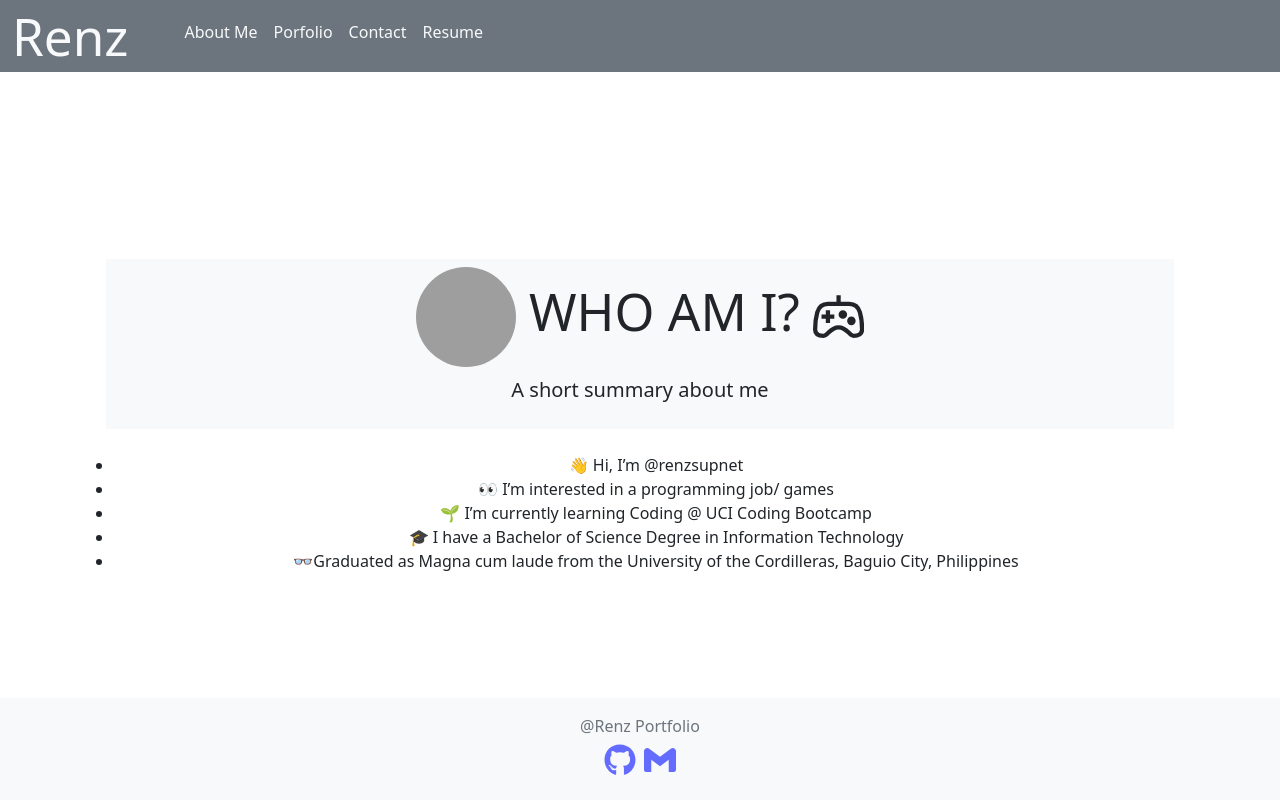
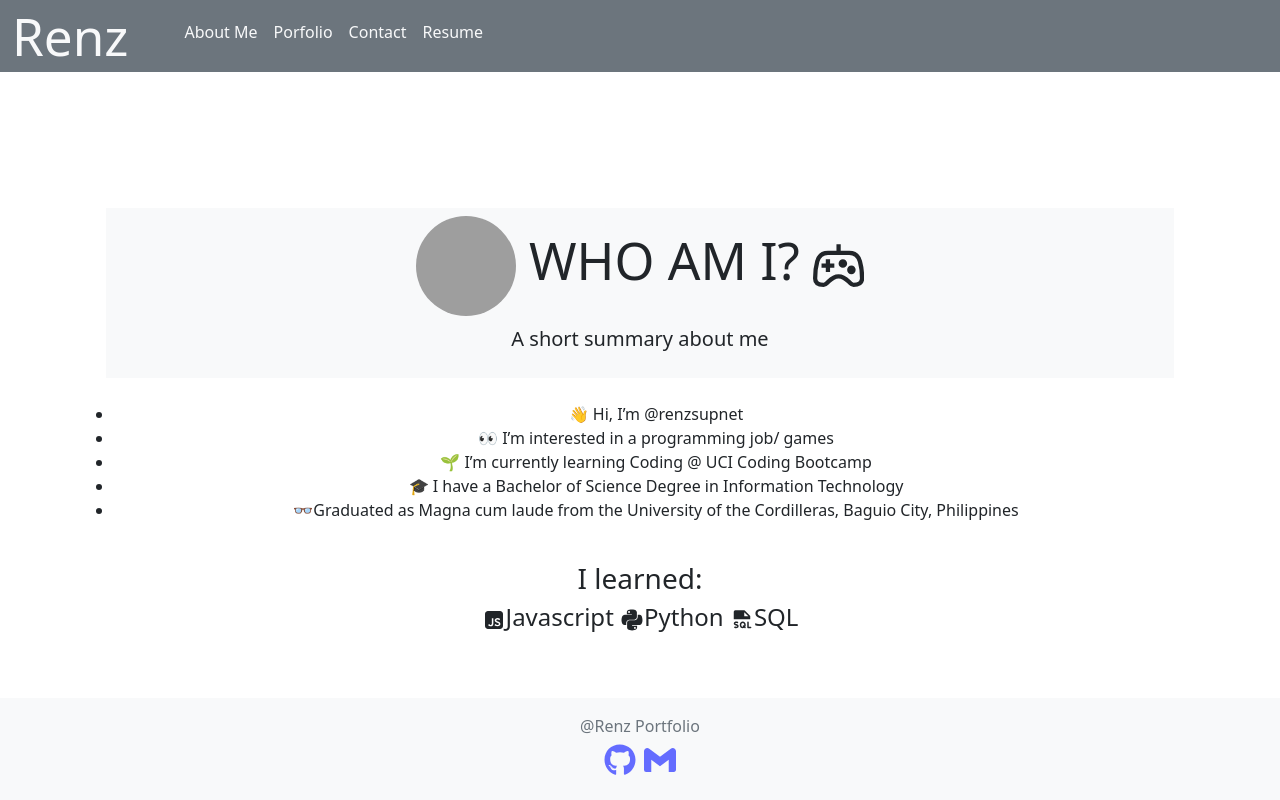
Before and after one commit to renzsupnet/20_React_Portfolio, a React (Vite) app: page / in a window 1280 px wide. Built offline with nearby package versions, Linux system fonts and the light colour scheme; grey boxes are pictures that could not be loaded.

Commit message:
fixed inconsistencies in styling in about us page

```diff
--- a/src/pages/HomePage.jsx
+++ b/src/pages/HomePage.jsx
@@ -1,4 +1,7 @@
+import { RiJavascriptFill } from "react-icons/ri";
 import { GrGamepad } from "react-icons/gr";
+import { FaPython } from "react-icons/fa6";
+import { PiFileSqlFill } from "react-icons/pi";
 export default function HomePage() {
   const imageStyle = {
     borderRadius: '50%',
@@ -41,6 +44,10 @@ export default function HomePage() {
         👓Graduated as Magna cum laude from the University of the Cordilleras, Baguio City, Philippines
         </li>
       </ul>
+      <br></br>
+      <h3>I learned:</h3>
+      <h4><RiJavascriptFill />Javascript  <FaPython />Python  <PiFileSqlFill />SQL</h4>
+
     </div>
   );
 }
```
